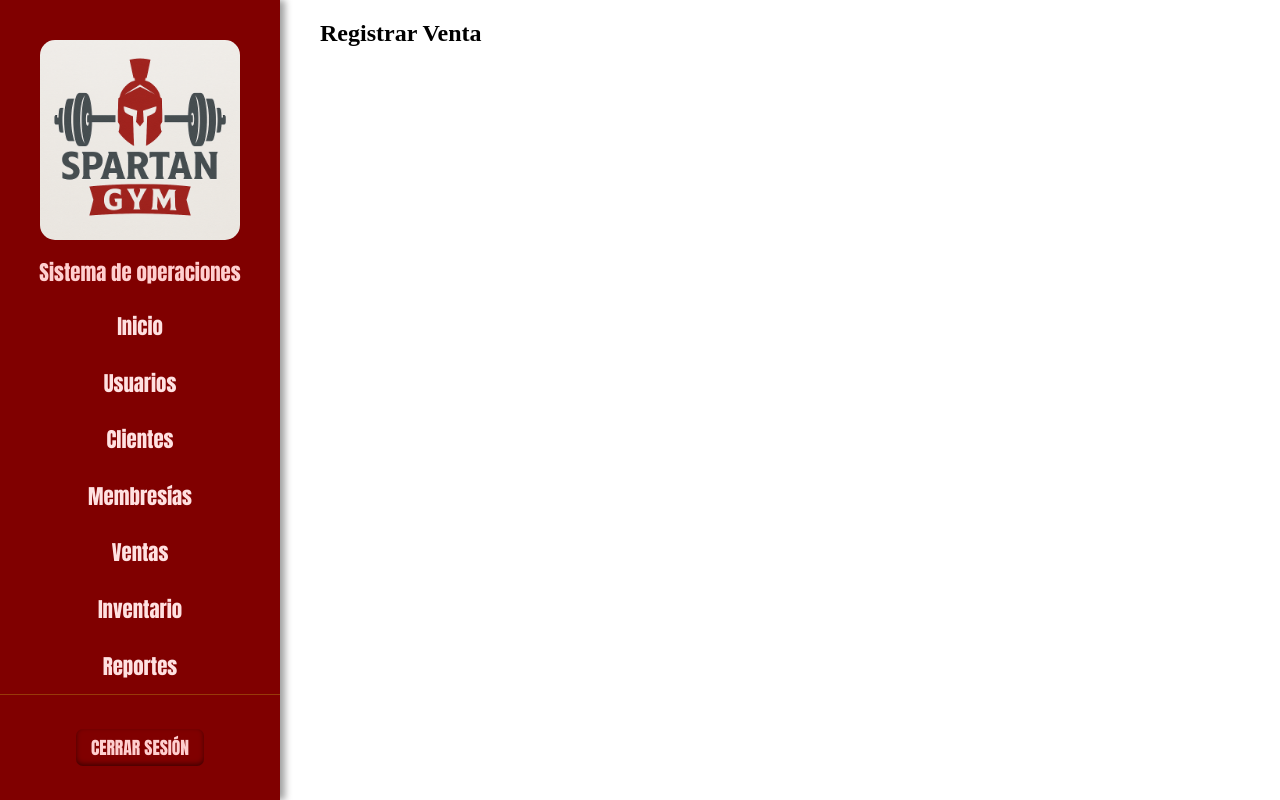
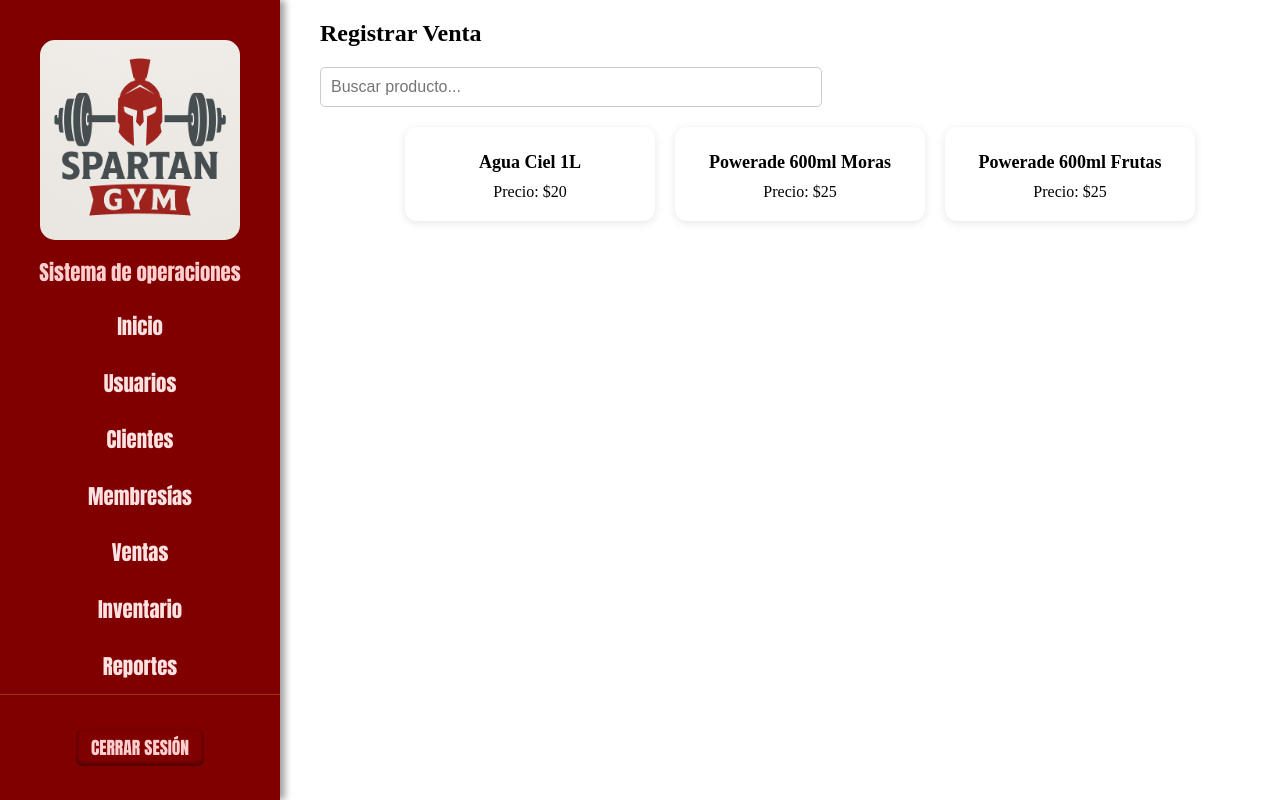
Before and after one commit to RaulMacias05/Spartan-Gym, a Django app: page /ventas/registrar/ in a window 1280 px wide. Run offline with Django 5.2, Linux system fonts and the light colour scheme; some web fonts are replaced.

Commit message:
agregue productos a registrarventas

```diff
--- a/ventas/static/css/reg_venta.css
+++ b/ventas/static/css/reg_venta.css
@@ -0,0 +1,43 @@
+.buscador {
+    margin-bottom: 20px;
+    left: 30%;
+  }
+
+.buscador input {
+    padding: 10px;
+    width: 50%;
+    font-size: 16px;
+    border-radius: 5px;
+    border: 1px solid #ccc;
+  }
+
+.productos {
+    display: flex;
+    flex-wrap: wrap;
+    justify-content: center;
+    gap: 20px;
+  }
+
+.producto {
+    background-color: white;
+    border-radius: 12px;
+    box-shadow: 0 2px 8px rgba(0,0,0,0.1);
+    width: 220px;
+    padding: 15px;
+    text-align: center;
+    transition: transform 0.3s;
+  }
+
+  .producto:hover {
+    transform: scale(1.05);
+}
+
+.producto h3 {
+    margin: 10px 0;
+    font-size: 18px;
+    font-weight: bold;
+  }
+
+.producto p {
+    margin: 5px 0;
+  }
--- a/ventas/templates/ventas/registrar_venta.html
+++ b/ventas/templates/ventas/registrar_venta.html
@@ -11,4 +11,26 @@
 
 <h1>Registrar Venta</h1>
 
+<div class="content">
+        <div class="buscador">
+          <input type="text" id="search" placeholder="Buscar producto...">
+        </div>
+
+        <div class="productos">
+          <div class="producto">
+            <h3>Agua Ciel 1L</h3>
+            <p>Precio: $20</p>
+          </div>
+          <div class="producto">
+            <h3>Powerade 600ml Moras</h3>
+            <p>Precio: $25</p>
+          </div>
+          <div class="producto">
+            <h3>Powerade 600ml Frutas</h3>
+            <p>Precio: $25</p>
+          </div>
+        </div>
+      </div>
+
+
 {% endblock content %}
```
